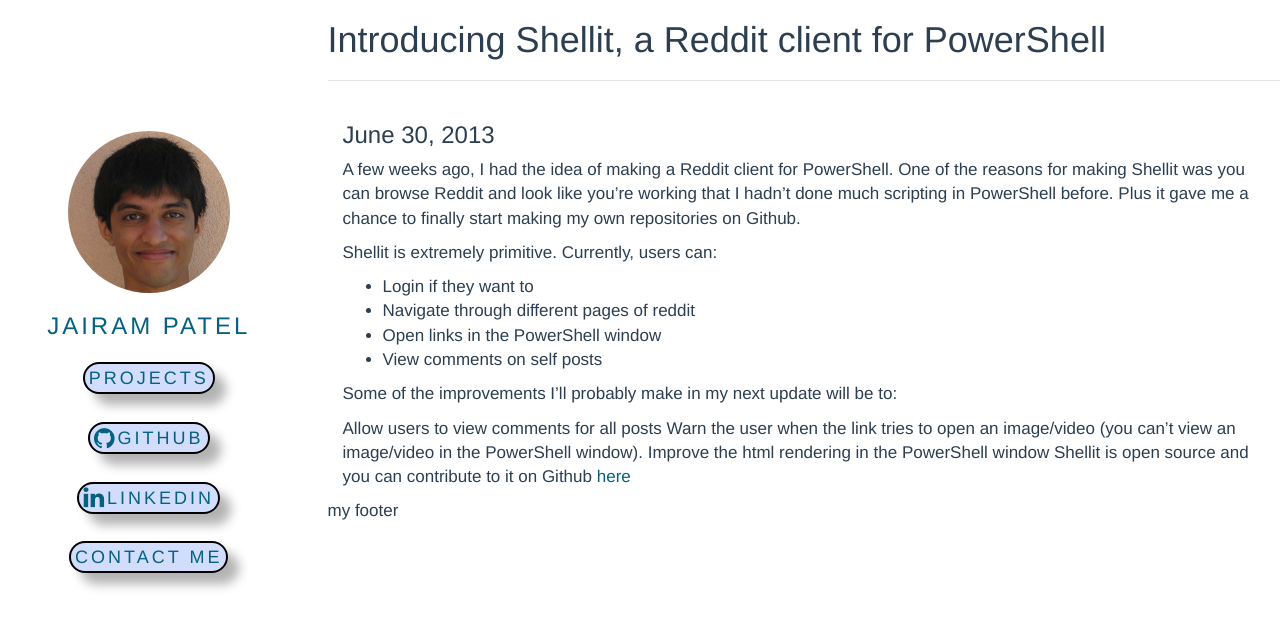
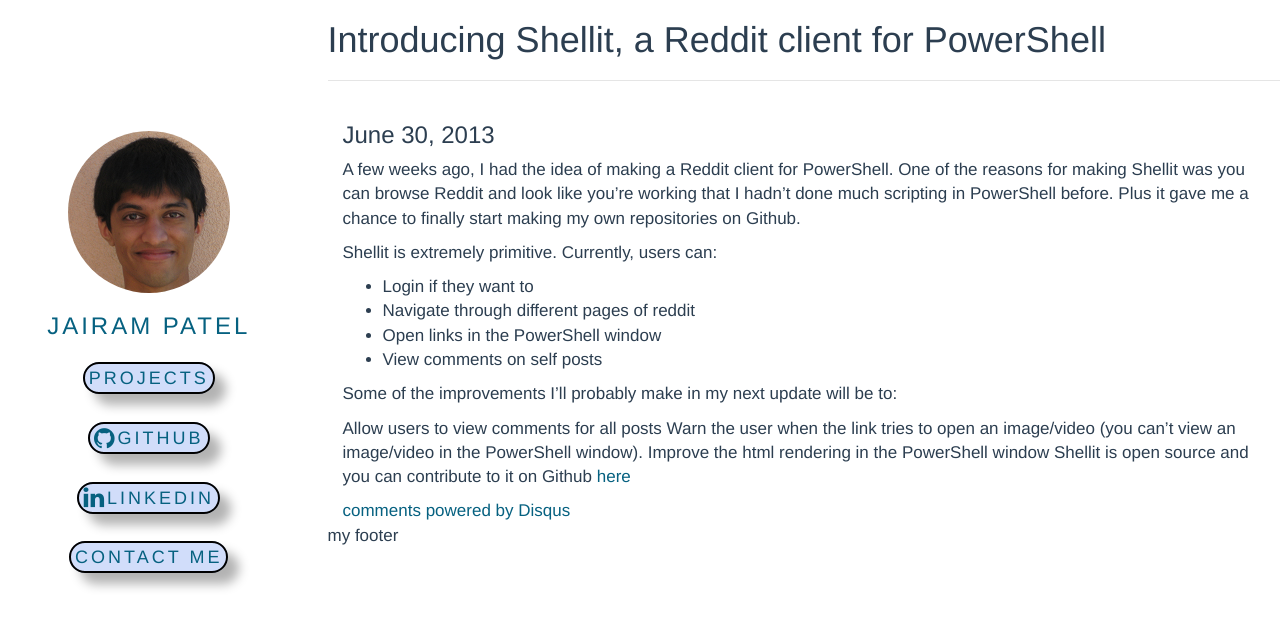
Before and after one commit to jairampatel/jairampatel.github.io, a Jekyll site: the page built from _posts/2013-06-30-introducing-shellit-a-reddit-client-for-powershell.md, in a window 1280 px wide. Shown: the top 628 px of the page. Built offline with Jekyll 4.4.1, drawn with Linux system fonts in a browser that asks for light colours; nearby versions of some CDN libraries; comment, search, counter and statistics services are not loaded; some of the changed lines change nothing that is shown.

Commit message:
added disqus

```diff
--- a/_layouts/post.html
+++ b/_layouts/post.html
@@ -6,4 +6,19 @@
 		<h3><p>{{ page.date | date: "%B %-d, %Y" }}</p></h3>
 		<p>{{ content }}</p>
 	</article>
+	<div id="disqus_thread"></div>
+    <script type="text/javascript">
+        /* * * CONFIGURATION VARIABLES: EDIT BEFORE PASTING INTO YOUR WEBPAGE * * */
+        var disqus_shortname = 'jairamp'; // required: replace example with your forum shortname
+
+        /* * * DON'T EDIT BELOW THIS LINE * * */
+        (function() {
+            var dsq = document.createElement('script'); dsq.type = 'text/javascript'; dsq.async = true;
+            dsq.src = '//' + disqus_shortname + '.disqus.com/embed.js';
+            (document.getElementsByTagName('head')[0] || document.getElementsByTagName('body')[0]).appendChild(dsq);
+        })();
+    </script>
+    <noscript>Please enable JavaScript to view the <a href="http://disqus.com/?ref_noscript">comments powered by Disqus.</a></noscript>
+    <a href="http://disqus.com" class="dsq-brlink">comments powered by <span class="logo-disqus">Disqus</span></a>
+
 </div>
```
